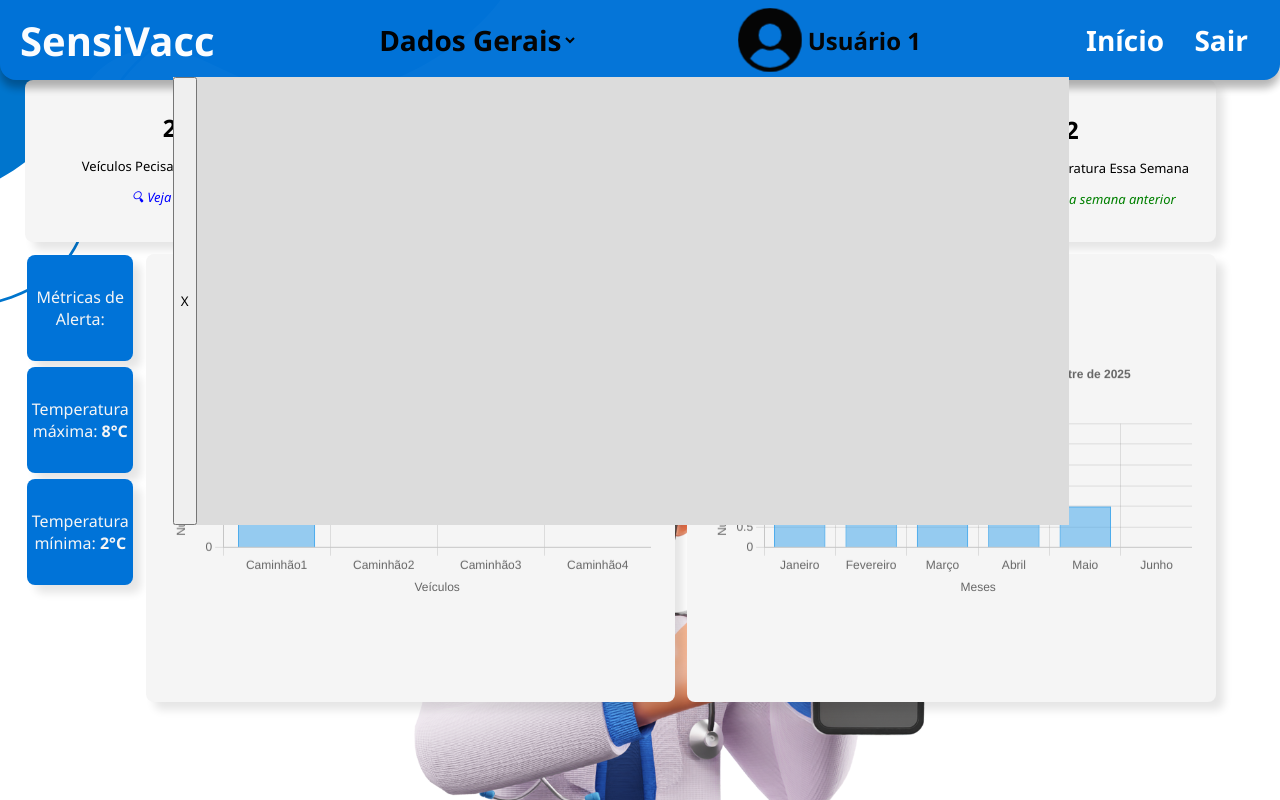
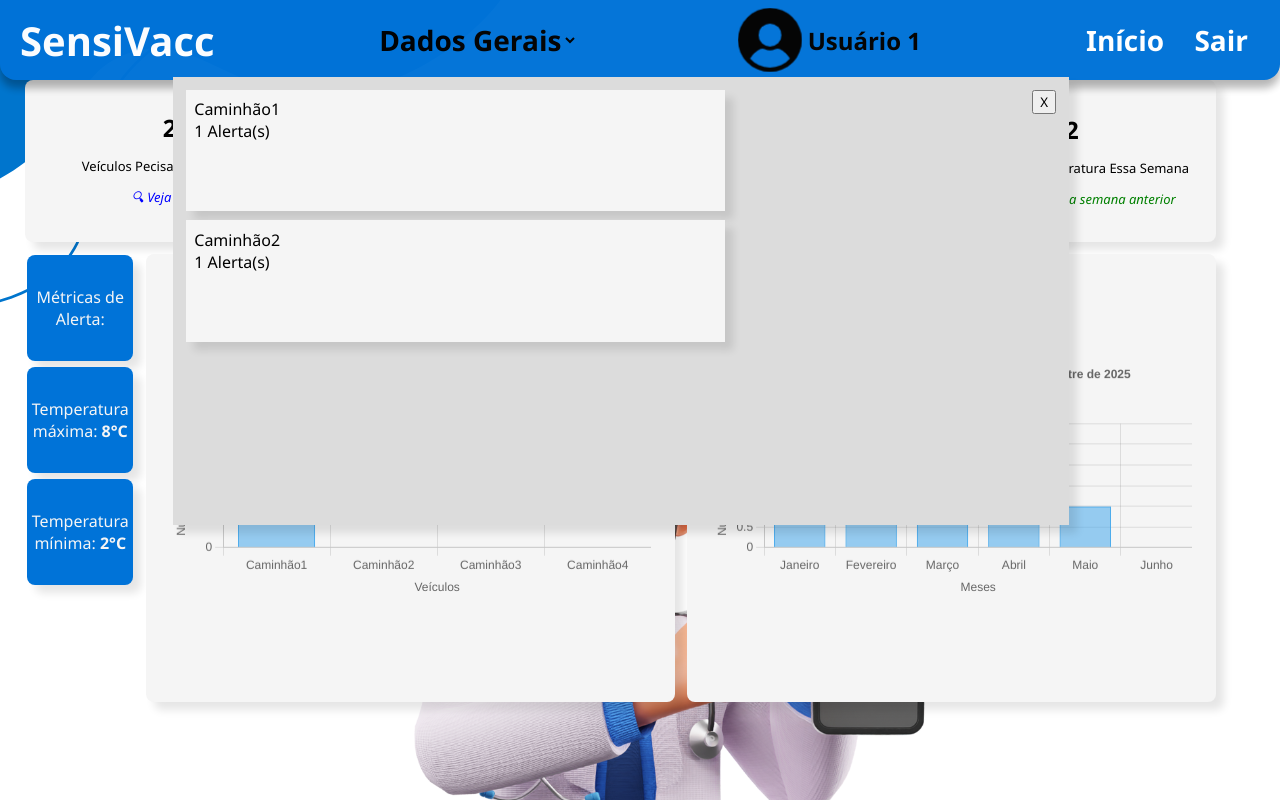
Before and after one commit to mcsscalabrin/Grupo09-PI, a plain HTML site: page Site_Institucional/Dashboard/Dashboard.html in a window 1280 px wide. Both pictures are taken after a click on the icon "🔍︎ Veja Quais". Drawn offline with nearby package versions, Linux system fonts and the light colour scheme; a web font is replaced by a local one.

Commit message:
Atualizando a formatação dos pops-ups da dashboard

```diff
--- a/Site_Institucional/Dashboard/Dashboard.html
+++ b/Site_Institucional/Dashboard/Dashboard.html
@@ -33,28 +33,50 @@
       <p>Veículos Pecisam de Atenção</p>
       <i id="kpi1" class="kpi" style="color: blue" onclick="click_kp1()">🔍︎ Veja Quais</i>
     </span>
-    <div id="pop_up1"  class="pop_up"><button onclick="fechar()">X</button></div>
+    <div id="pop_up1"  class="pop_up"><button onclick="fechar()" class="but_fechar">X</button>
+      <div class="ocorrencia"><div>Caminhão1</div><span>1</span> Alerta(s)</div>
+      <div class="ocorrencia"><div>Caminhão2</div><span>1</span> Alerta(s)</div>
+    </div>
 
     <span class="card">
       <b class="dado_card">3/4</b>
       <p>dos Veículos Estão Ativos</p>
-      <i id="kpi2" class="kpi" style="color: blue" onclick="click_kp2()">🔍︎Veja Quais</i>
+      <i id="kpi2" class="kpi" style="color: blue" onclick="click_kp2()" >🔍︎Veja Quais</i>
     </span>
-    <div id="pop_up2" class="pop_up"><button onclick="fechar()">X</button></div>
+    <div id="pop_up2" class="pop_up"><button onclick="fechar()" class="but_fechar">X</button>
+      <div class="ocorrencia"><div>Caminhão1</div><span>Ativo</span></div>
+      <div class="ocorrencia"><div>Caminhão2</div><span>Ativo</span></div>
+      <div class="ocorrencia"><div>Caminhão3</div><span>Ativo</span></div>
+      <div class="ocorrencia"><div>Caminhão4</div><span>Inativo</span></div>
+
+    </div>
 
     <span class="card">
       <b class="dado_card">10</b>
       <p>Alerta(s) de Temperatura Nesse Semestre</p>
       <i id="kpi3" class="kpi" style="color: red;" onclick="click_kp3()">▲ 2 a mais que no semestre anterior</i>
     </span>
-    <div id="pop_up3" class="pop_up"><button onclick="fechar()">X</button></div>
+    <div id="pop_up3" class="pop_up"><button onclick="fechar()" class="but_fechar">X</button>
+      <div class="ocorrencia"><div>xx/xx/2025</div>Veículo:<span>Caminhão1</span></div>
+      <div class="ocorrencia"><div>xx/xx/2025</div>Veículo:<span>Caminhão2</span></div>
+      <div class="ocorrencia"><div>xx/xx/2025</div>Veículo:<span>Caminhão2</span></div>
+      <div class="ocorrencia"><div>xx/xx/2025</div>Veículo:<span>Caminhão2</span></div>
+      <div class="ocorrencia"><div>xx/xx/2025</div>Veículo:<span>Caminhão1</span></div>
+      <div class="ocorrencia"><div>xx/xx/2025</div>Veículo:<span>Caminhão1</span></div>
+      <div class="ocorrencia"><div>xx/xx/2025</div>Veículo:<span>Caminhão3</span></div>
+      <div class="ocorrencia"><div>xx/xx/2025</div>Veículo:<span>Caminhão1</span></div>
+      <div class="ocorrencia"><div>xx/xx/2025</div>Veículo:<span>Caminhão1</span></div>
+    </div>
 
     <span class="card">
       <b class="dado_card">2</b>
       <p>Alerta(s) de Temperatura Essa Semana</p>
       <i id="kpi4" class="kpi" style="color: green" onclick="click_kp1()">▼1 a menos que a semana anterior</i>
     </span>
-    <div id="pop_up4" class="pop_up"><button onclick="fechar()">X</button></div>
+    <div id="pop_up4" class="pop_up"><button onclick="fechar()" class="but_fechar">X</button>
+      <div class="ocorrencia"><div>xx/xx/2025</div>Veículo:<span>Caminhão1</span></div>
+      <div class="ocorrencia"><div>xx/xx/2025</div>Veículo:<span>Caminhão2</span></div>
+    </div>
 
   </div>
   <div id="graficos">
--- a/Site_Institucional/Dashboard/EstiloDashboard.css
+++ b/Site_Institucional/Dashboard/EstiloDashboard.css
@@ -115,10 +115,31 @@ html{
 
 .pop_up{
     display: none;
+    flex-direction: column;
     position: fixed;
     aspect-ratio: 2/1;
     width: 70%;
     background-color: gainsboro;
+    box-shadow: 1vh 1vh 1vh rgba(0, 0, 0, 0.1);
+    overflow-y: auto;
+    box-sizing: border-box;
+    gap: 2%;
+    padding: 1%;
+
+}
+
+.but_fechar{
+    position: fixed;
+    align-self: flex-end;
+    cursor: pointer;
+}
+
+.ocorrencia{
+    aspect-ratio: 5/1;
+    width: 60%;
+    background-color: whitesmoke;
+    box-shadow: 1vh 1vh 1vh rgba(0, 0, 0, 0.1);
+    padding: 1%;
 }
 
 #graficos {
```
